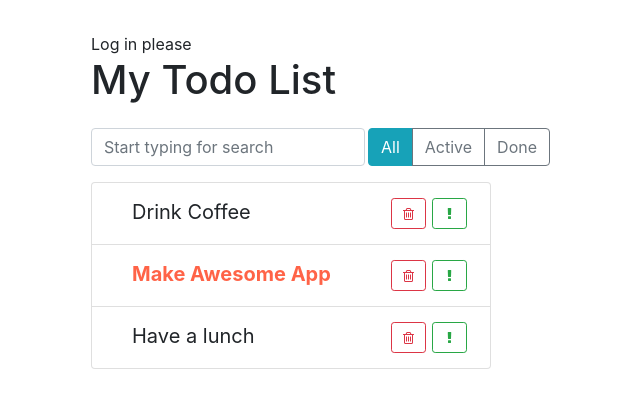
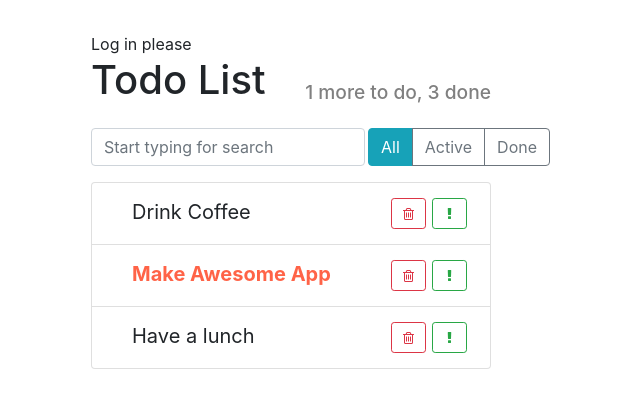
Before and after one commit to ArminBlaze/Udemy-react1-todo, a React (Create React App) app: page / in a window 1280 px wide. Shown: the top 408 px of the page, without its empty margins (349-989 px from the left). Built offline with nearby package versions, Linux system fonts and the light colour scheme.

Commit message:
32 - Финальная версия

```diff
--- a/src/components/AppHeader.jsx
+++ b/src/components/AppHeader.jsx
@@ -1,12 +1,13 @@
 import React from 'react';
 import './AppHeader.css';
 
-const AppHeader = () => {
-	return (
-		<div className="AppHeader d-flex">
-			<h1>My Todo List</h1>
-		</div>
-	);
-}
+const AppHeader = ({toDo, done}) => {
+  return (
+    <div className="AppHeader d-flex">
+      <h1>Todo List</h1>
+      <h2>{toDo} more to do, {done} done</h2>
+    </div>
+  );
+};
 
 export default AppHeader;
--- a/src/index.jsx
+++ b/src/index.jsx
@@ -25,7 +25,7 @@ const App = () => {
 	return (
 		<div className="todo-app">
 			{isLoggedIn ? welcomeBox : loginBox}
-			<AppHeader />
+			<AppHeader toDo={1} done={3} />
 			<div className="top-panel d-flex">
         <SearchPanel />
         <ItemStatusFilter />
```
